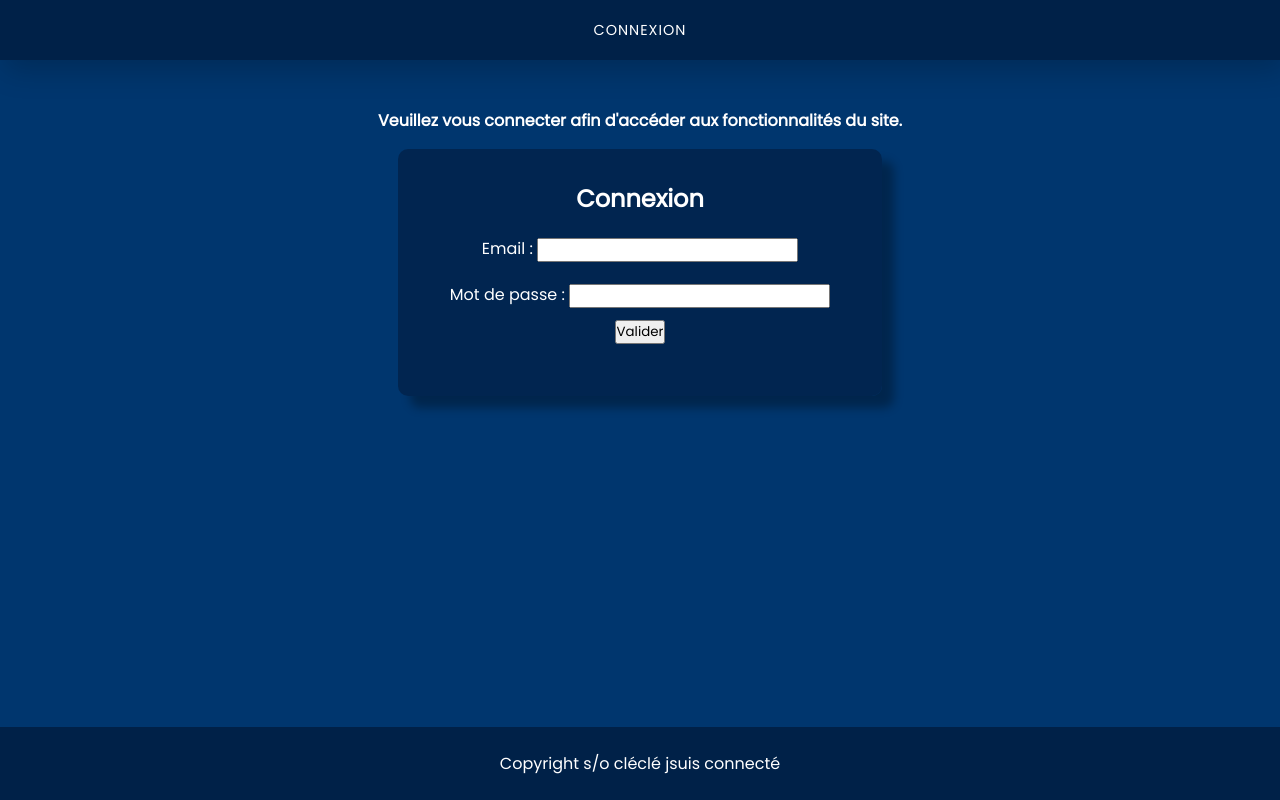
After one commit to TomPARIS1/SAE-Position-Outils, a PHP site: page /connexion.html in a window 1280 px wide. The commit adds this page. Run offline with PHP 8.4, Linux system fonts and the light colour scheme.

Commit message:
Modif HTML/CSS (index, connexion)

```diff
--- /dev/null
+++ b/SAEClecle/connexion.html
@@ -0,0 +1,52 @@
+<!DOCTYPE html>
+<html lang="fr">
+<head>
+    <title>Site Cléclé</title>
+    <link rel="stylesheet" type="text/css" href="css/styles.css">
+    <link rel="icon" type="image/png" href="images/outils.png">
+    <meta charset="UTF-8">
+</head>
+
+<body>
+
+<header>
+    <nav id="menu">
+        <div id="accueil">
+            <div>
+                <label for="check"><img src="images/hamburger.png" alt="menu"></label>
+                <input type="checkbox" id="check">
+                <ul>
+                    <li><a href="connexion.html">Connexion</a></li>
+                </ul>
+            </div>
+        </div>
+    </nav>
+</header>
+
+<h4>Veuillez vous connecter afin d'accéder aux fonctionnalités du site.</h4>
+
+<div class="box_form">
+
+    <h2>Connexion</h2>
+    <form action="login_recoit.php" method="post">
+        <p>
+            Email : <input type="mail" name="identifiant" id="email"/>
+        </p>
+        <p>
+            Mot de passe : <input type="password" name="mdp"/>
+        </p>
+        <input type="submit" value="Valider"/>
+    </form>
+
+
+</div>
+
+
+<footer id="pied_de_page">
+    <div id="footer">
+        <p>Copyright s/o cléclé jsuis connecté</p>
+    </div>
+</footer>
+
+</body>
+</html>
--- a/SAEClecle/css/styles.css
+++ b/SAEClecle/css/styles.css
@@ -97,7 +97,7 @@ footer{
     background-color: rgb(0, 33, 72);
     height: auto;
     width: 100%;
-    padding-top: 40px;
+    padding: 1.5em;
 }
 
 h1 {
@@ -119,3 +119,37 @@ h1 {
     min-width: 150px;
     text-align: center;
 }
+
+form {
+    padding: 20px;
+}
+
+#email {
+    margin-bottom: 10px;
+}
+
+body {
+    text-align: center;
+}
+
+form p {
+    margin-bottom: 10px;
+}
+
+h4 {
+    margin-bottom: 1em;
+}
+
+.box_form {
+    background-image: linear-gradient(rgb(1, 37, 80), rgb(1, 37, 80));
+    box-shadow: 12px 12px 10px rgba(0, 0, 0, .3);
+    border-radius: 10px;
+    padding: 2em;
+    min-height: 100px;
+    min-width: 150px;
+    text-align: center;
+}
+
+#select_atelier {
+    margin-bottom: 1em;
+}
```
Also changed, not shown: SAEClecle/abonnement.html (added, +39 -0 lines), SAEClecle/index.html (added, +109 -0 lines), SAEClecle/reservation.html (added, +48 -0 lines).
